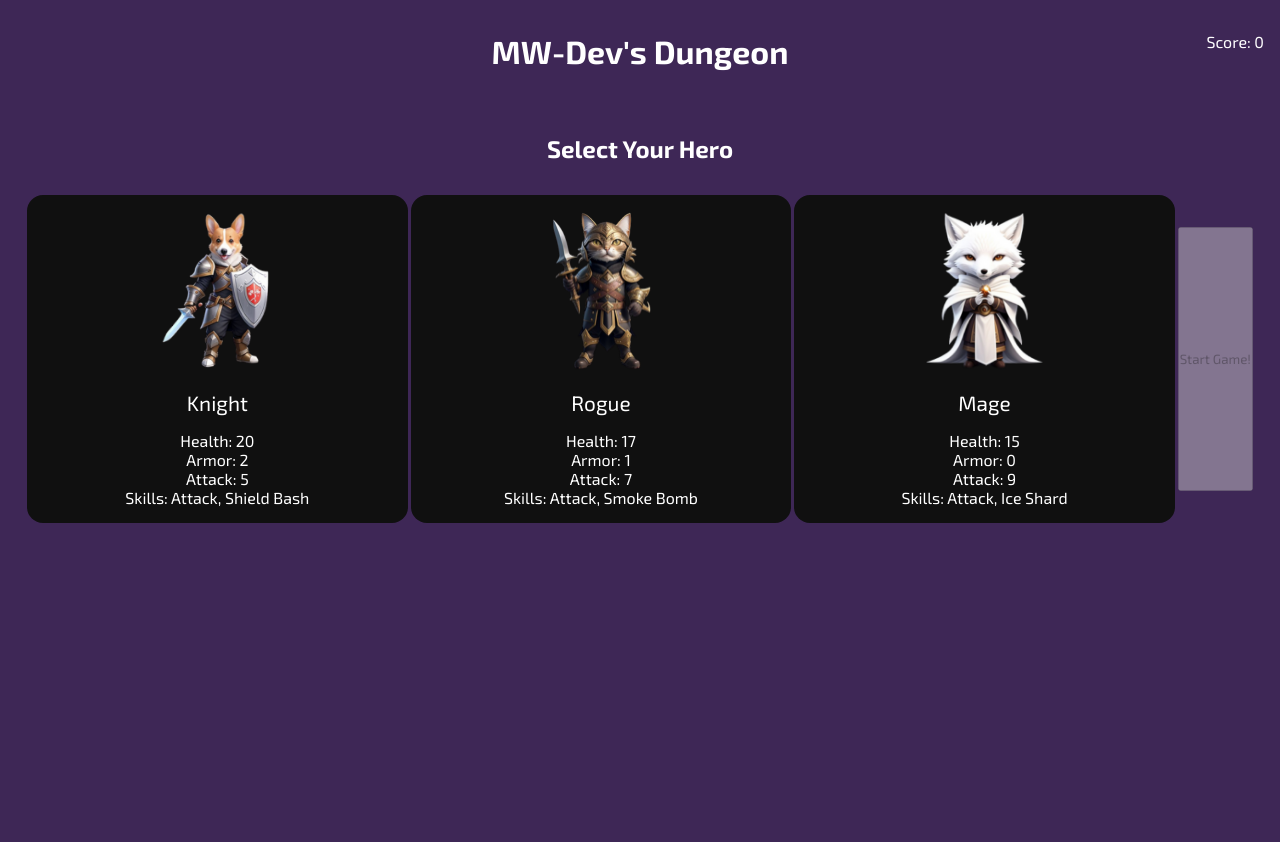
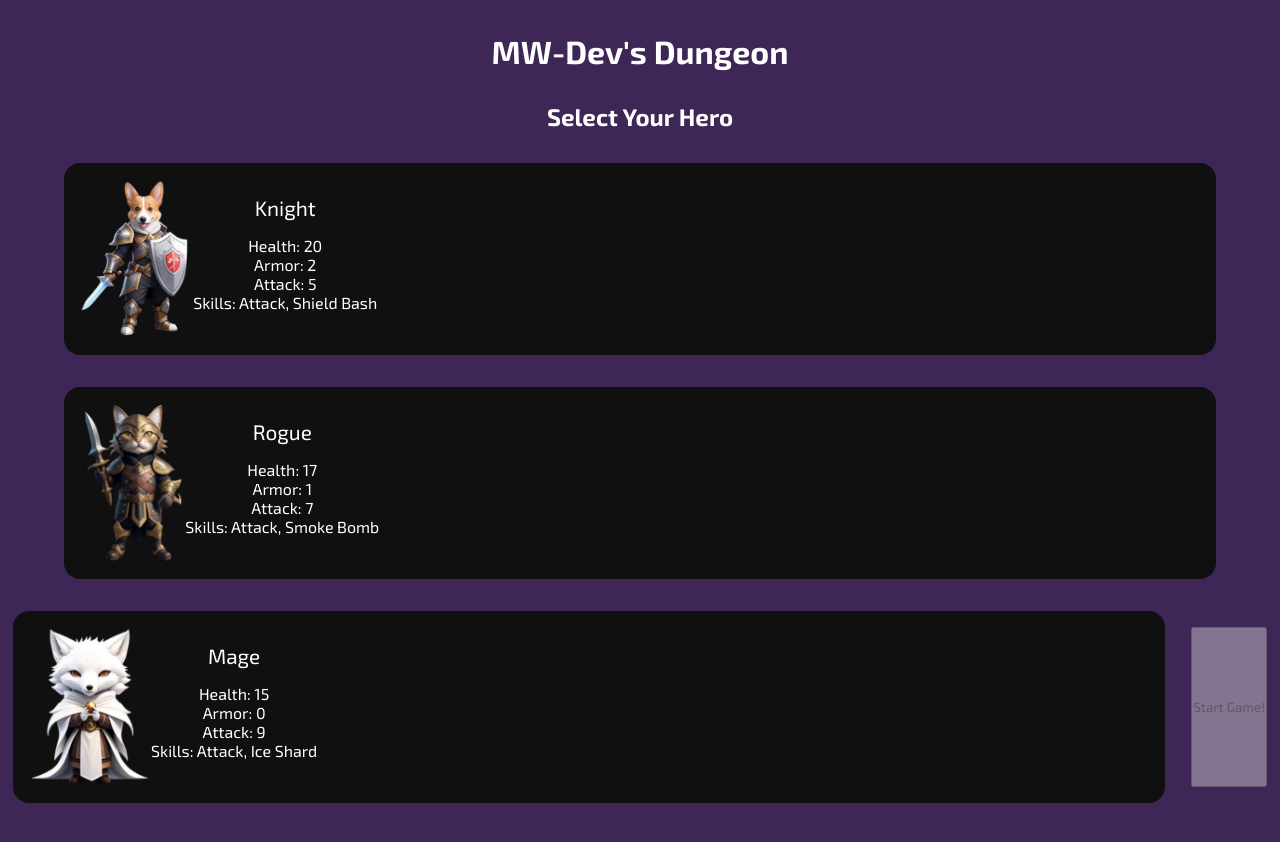
Before and after one commit to mattwheeler-dev/react-dungeon, a React (Vite) app in the folder my-rpg/: page / in a window 1280 px wide. Shown: the top 842 px of the page. Before the commit the page ends 800 px from the top, so only its background shows below. Built offline with nearby package versions, Linux system fonts and the light colour scheme.

Commit message:
implement game over mechanic and screen; finish combat log; refactor skill btns

```diff
--- a/my-rpg/src/App.jsx
+++ b/my-rpg/src/App.jsx
@@ -4,6 +4,7 @@ import MonsterFactory from "./components/MonsterFactory";
 import Scoreboard from "./components/Scoreboard";
 import SelectHero from "./components/SelectHero";
 import Battlefield from "./components/Battlefield";
+import GameOver from "./components/GameOver";
 
 export const AppContext = createContext("");
 
@@ -20,6 +21,7 @@ const App = () => {
 	const [playerTurn, setPlayerTurn] = useState(true);
 	const [stunned, setStunned] = useState(false);
 	const [score, setScore] = useState(0);
+	const [gameOver, setGameOver] = useState(false);
 
 	// monster turn
 	useEffect(() => {
@@ -36,7 +38,10 @@ const App = () => {
 					`The ${monsterStats.title} was defeated! ${playerStats.title} has encountered a ${randomMonster}!`,
 				]);
 			} else if (stunned && !playerTurn) {
-				setLog([...log, `${monsterStats.title} was stunned for 1 turn!`]);
+				setLog([
+					...log,
+					`${monsterStats.title} was stunned so it could not attack!`,
+				]);
 				setPlayerTurn(true);
 			} else {
 				setPlayerStats({
@@ -53,6 +58,10 @@ const App = () => {
 				setPlayerTurn(true);
 			}
 		}, 1500);
+
+		if (playerStats.health < 1) {
+			setGameOver(true);
+		}
 	}, [playerTurn]);
 
 	return (
@@ -76,9 +85,14 @@ const App = () => {
 					setScore,
 				}}
 			>
-				<Scoreboard />
-				{!gameStatus && <SelectHero />}
-				{gameStatus && <Battlefield />}
+				{!gameStatus && !gameOver && <SelectHero />}
+				{gameStatus && !gameOver && (
+					<>
+						<Scoreboard />
+						<Battlefield />
+					</>
+				)}
+				{gameOver && <GameOver />}
 			</AppContext.Provider>
 		</>
 	);
--- a/my-rpg/src/components/Battlefield.css
+++ b/my-rpg/src/components/Battlefield.css
@@ -27,6 +27,10 @@
 	text-shadow: 0 0 0.5rem #000;
 }
 
+.skill-btns button:disabled {
+	background-color: #c20101;
+}
+
 .attack-btn {
 	background-image: url("../assets/sword.png");
 }
--- a/my-rpg/src/components/CombatLog.css
+++ b/my-rpg/src/components/CombatLog.css
@@ -1,7 +1,18 @@
 .combat-log {
-	width: 100%;
+	height: 10rem;
+	width: 80%;
+	padding: 1rem;
+	background-color: #000;
+	border: 1px solid #fff;
+	border-radius: 1rem;
+	overflow-y: scroll;
 }
 
 .combat-log h3 {
 	text-align: center;
+	margin-bottom: 1rem;
 }
+
+.combat-log p {
+	margin-bottom: 0.5rem;
+}
--- a/my-rpg/src/components/CombatLog.jsx
+++ b/my-rpg/src/components/CombatLog.jsx
@@ -4,11 +4,14 @@ import "./CombatLog.css";
 
 const CombatLog = () => {
 	const { log } = useContext(AppContext);
+	const lines = log.map((line, index) => {
+		return <p key={index}>{line}</p>;
+	});
 
 	return (
 		<div className="combat-log">
 			<h3>Combat Log</h3>
-			{log}
+			{lines}
 		</div>
 	);
 };
--- /dev/null
+++ b/my-rpg/src/components/GameOver.css
@@ -0,0 +1,7 @@
+.game-over {
+	text-align: center;
+}
+
+.game-over h2 {
+	margin: 3rem auto 1rem auto;
+}
--- /dev/null
+++ b/my-rpg/src/components/GameOver.jsx
@@ -0,0 +1,15 @@
+import { useContext } from "react";
+import { AppContext } from "../App";
+import "./GameOver.css";
+
+const GameOver = () => {
+	const { score } = useContext(AppContext);
+	return (
+		<section className="game-over">
+			<h2>Game Over</h2>
+			<h3>You defeated {score} monsters!</h3>
+		</section>
+	);
+};
+
+export default GameOver;
--- a/my-rpg/src/components/SelectHero.css
+++ b/my-rpg/src/components/SelectHero.css
@@ -1,26 +1,21 @@
 .select-hero-container {
 	height: fit-content;
-	width: 96%;
+	width: 100%;
 	margin: 2rem auto;
-	padding: 2rem 0;
 	display: flex;
 	flex-wrap: wrap;
 	justify-content: space-around;
 }
 
-.select-hero-container h2 {
-	width: 100%;
-	margin-bottom: 2rem;
-	text-align: center;
-}
-
 .hero-card {
 	cursor: pointer;
-	width: 31%;
+	width: 90%;
+	margin: 1rem 0;
 	padding: 1rem;
 	text-align: center;
 	background-color: #101010;
 	border-radius: 1rem;
+	display: flex;
 }
 
 .hero-card img {
--- a/my-rpg/src/components/SelectHero.jsx
+++ b/my-rpg/src/components/SelectHero.jsx
@@ -4,7 +4,14 @@ import HeroFactory from "./HeroFactory";
 import "./SelectHero.css";
 
 const SelectHero = () => {
-	const { playerStats, setPlayerStats, setGameStatus } = useContext(AppContext);
+	const {
+		playerStats,
+		setPlayerStats,
+		monsterStats,
+		setGameStatus,
+		log,
+		setLog,
+	} = useContext(AppContext);
 	const knight = HeroFactory("Knight");
 	const rogue = HeroFactory("Rogue");
 	const mage = HeroFactory("Mage");
@@ -31,6 +38,10 @@ const SelectHero = () => {
 	};
 
 	const startGame = () => {
+		setLog([
+			...log,
+			`${playerStats.title} has encountered a ${monsterStats.title}!`,
+		]);
 		setGameStatus(true);
 	};
 
@@ -39,29 +50,35 @@ const SelectHero = () => {
 			<h2>Select Your Hero</h2>
 			<article className="hero-card" onClick={handleSelect}>
 				<img src={knight.image} alt={knight.altText} />
+				<div className="hero-text">
 					<p className="class-title"> {knight.title}</p>
 					<p>Health: {knight.health}</p>
 					<p>Armor: {knight.armor}</p>
 					<p>Attack: {knight.attack}</p>
 					<p>Skills: {`${knight.skills[0]}, ${knight.skills[1]}`}</p>
+				</div>
 			</article>
 
 			<article className="hero-card" onClick={handleSelect}>
 				<img src={rogue.image} alt={rogue.altText} />
+				<div className="hero-text">
 					<p className="class-title"> {rogue.title}</p>
 					<p>Health: {rogue.health}</p>
 					<p>Armor: {rogue.armor}</p>
 					<p>Attack: {rogue.attack}</p>{" "}
 					<p>Skills: {`${rogue.skills[0]}, ${rogue.skills[1]}`}</p>
+				</div>
 			</article>
 
 			<article className="hero-card" onClick={handleSelect}>
 				<img src={mage.image} alt={mage.altText} />
+				<div className="hero-text">
 					<p className="class-title"> {mage.title}</p>
 					<p>Health: {mage.health}</p>
 					<p>Armor: {mage.armor}</p>
 					<p>Attack: {mage.attack}</p>{" "}
 					<p>Skills: {`${mage.skills[0]}, ${mage.skills[1]}`}</p>
+				</div>
 			</article>
 
 			<button
--- a/my-rpg/src/components/SkillBtns.jsx
+++ b/my-rpg/src/components/SkillBtns.jsx
@@ -11,45 +11,39 @@ const SkillBtns = () => {
 		playerTurn,
 		setPlayerTurn,
 		setStunned,
+		log,
+		setLog,
 	} = useContext(AppContext);
 
 	const handleSkill = (e) => {
-		switch (e.target.textContent) {
-			case "Attack":
+		if (e.target.textContent == "Attack") {
 			setMonsterStats({
 				...monsterStats,
-					health:
-						monsterStats.health - (playerStats.attack - monsterStats.armor),
+				health: monsterStats.health - (playerStats.attack - monsterStats.armor),
 			});
+			setLog([
+				...log,
+				`${playerStats.title} attacks ${monsterStats.title} for ${
+					playerStats.attack - monsterStats.armor
+				} damage.`,
+			]);
 			setStunned(false);
 			if (cooldown > 0) {
 				cooldown -= 1;
 			}
-				break;
-			case "Shield Bash":
+		} else {
 			setMonsterStats({
 				...monsterStats,
 				health: monsterStats.health - (3 - monsterStats.armor),
 			});
+			setLog([
+				...log,
+				`${playerStats.title} used ${playerStats.skills[1]}, dealing ${
+					3 - monsterStats.armor
+				} damage and stunning ${monsterStats.title} for 1 turn.`,
+			]);
 			setStunned(true);
 			cooldown = 2;
-				break;
-			case "Smoke Bomb":
-				setMonsterStats({
-					...monsterStats,
-					health: monsterStats.health - (3 - monsterStats.armor),
-				});
-				setStunned(true);
-				cooldown = 2;
-				break;
-			case "Ice Shard":
-				setMonsterStats({
-					...monsterStats,
-					health: monsterStats.health - (3 - monsterStats.armor),
-				});
-				setStunned(true);
-				cooldown = 2;
-				break;
 		}
 		setPlayerTurn(!playerTurn);
 	};
@@ -66,8 +60,8 @@ const SkillBtns = () => {
 			</button>
 			<button
 				className={`skill-btn ${playerStats.title.toLowerCase()}`}
-				title={`Deals 3 damage and stuns the monster for 1 turn`}
-				disabled={cooldown > 0}
+				title={`Deals 3 damage and stuns the monster for 1 turn. (Cooldown: 2 Turns)`}
+				disabled={cooldown > 0 || !playerTurn}
 				onClick={handleSkill}
 			>
 				{playerStats.skills[1]}
--- a/my-rpg/src/index.css
+++ b/my-rpg/src/index.css
@@ -18,7 +18,8 @@ body {
 }
 
 /* global headings */
-h1 {
+h1,
+h2 {
 	text-align: center;
 	margin-bottom: 1rem;
 }
```
Lines whose indentation alone changed are shown as unchanged.
